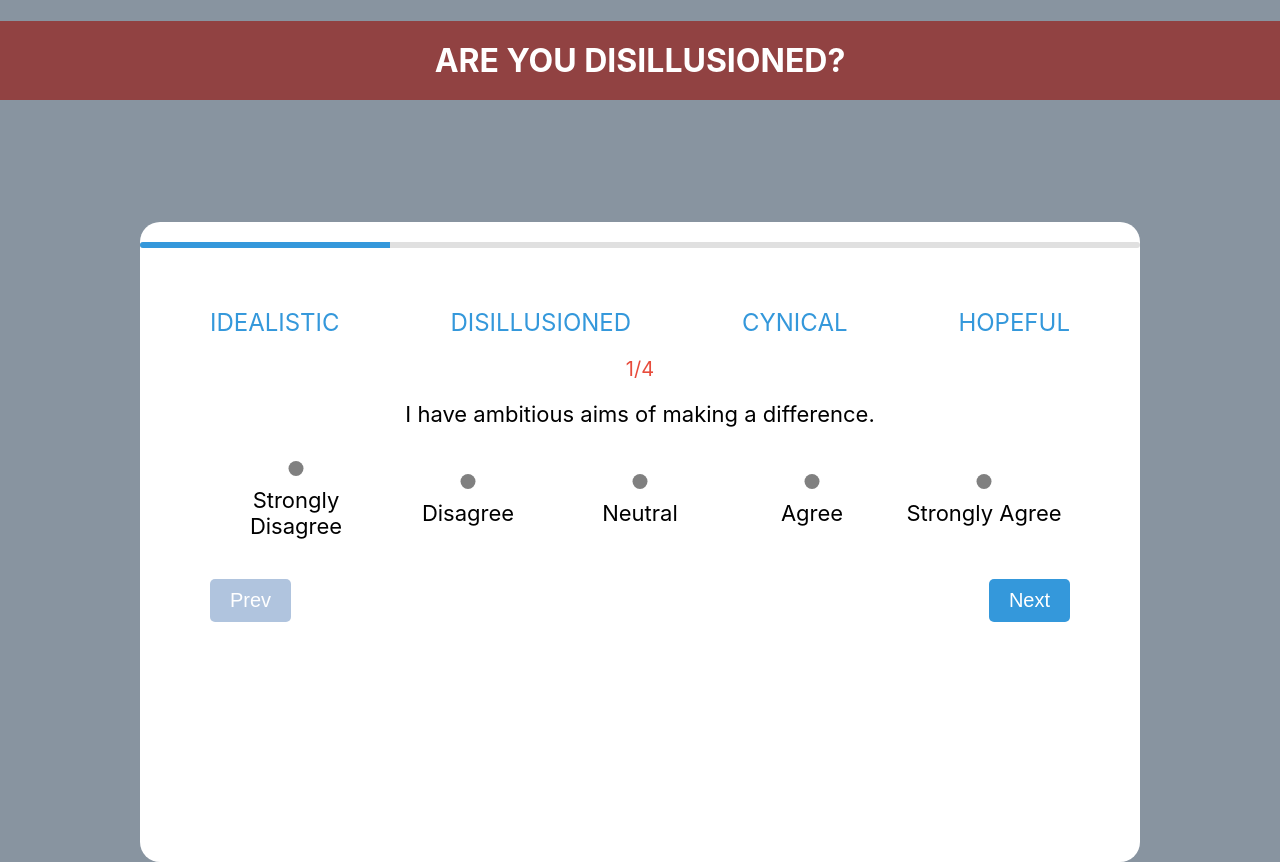
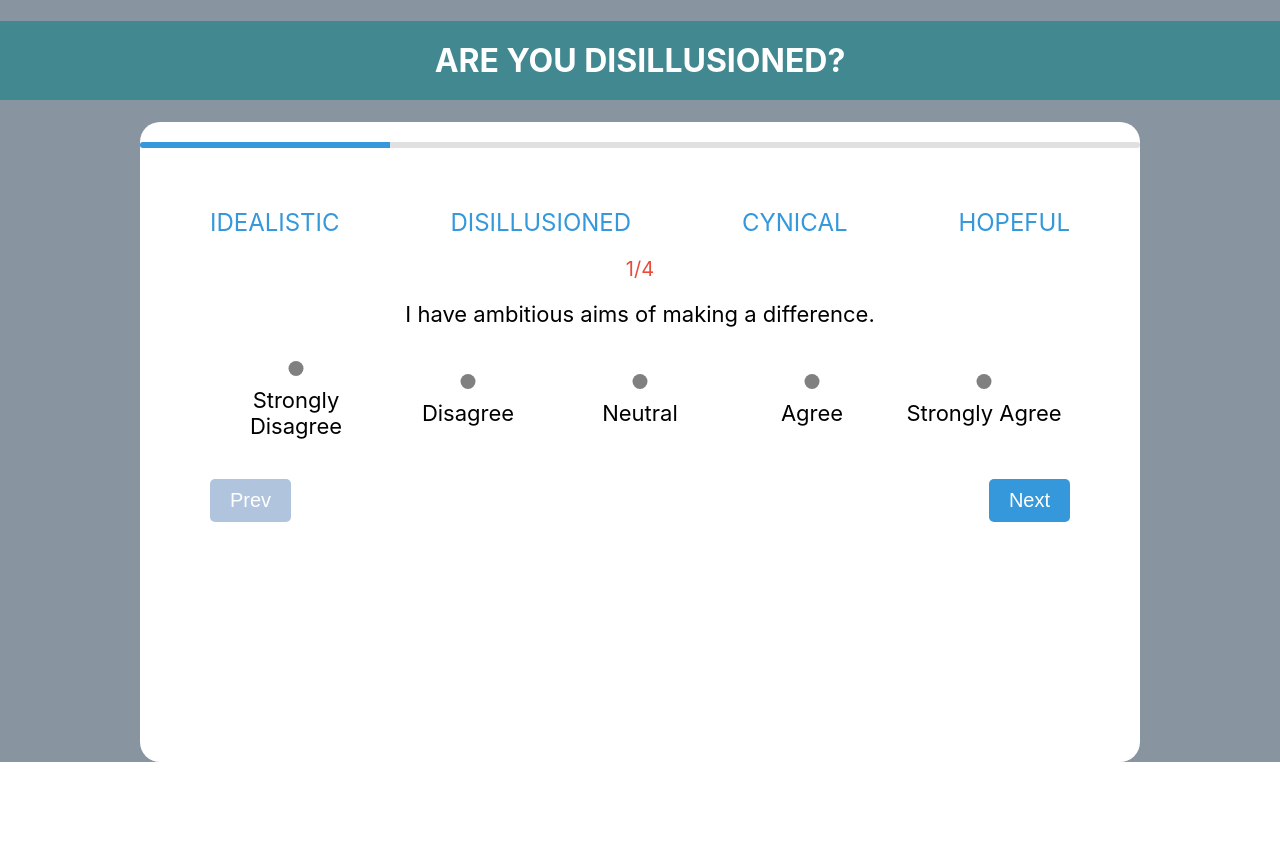
Before and after one commit to shaileshsiingh/ProgressBar, a React (Create React App) app: page / in a window 1280 px wide. After the commit the page ends 800 px from the top, so only its background shows below. Built offline with nearby package versions, Linux system fonts and the light colour scheme.

Commit message:
third commit6

```diff
--- a/src/App.css
+++ b/src/App.css
@@ -9,7 +9,7 @@
 
 .header {
   width: 100%;
-  background-color: #914242;
+  background-color: #428891;
   color: white;
   padding: 20px 0;
 }
@@ -17,5 +17,5 @@
 .header-title {
   font-size: 26px;
   margin: 0;
-  color: brown;
+  color: rgb(42, 157, 165);
 }
--- a/src/components/Quiz.css
+++ b/src/components/Quiz.css
@@ -1,5 +1,4 @@
 .quiz-container {
-    margin-top: 100px; /* Increased margin-top for gap between header and content */
     background: white;
     border-radius: 20px;
     width: 80%;
```
